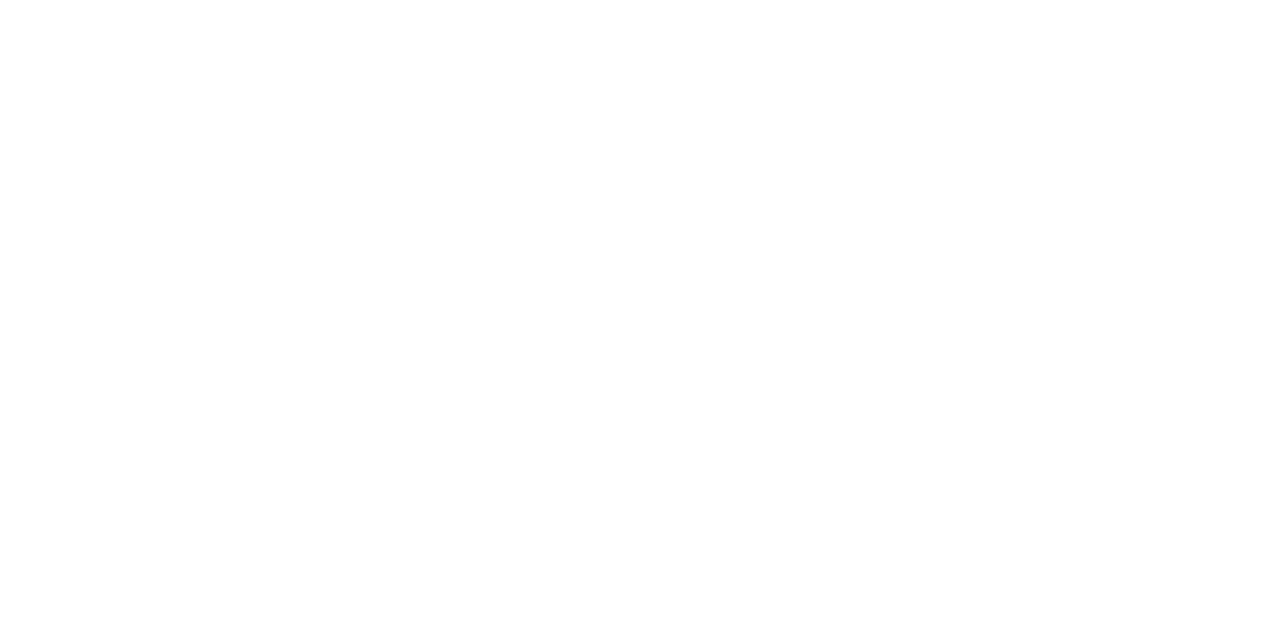
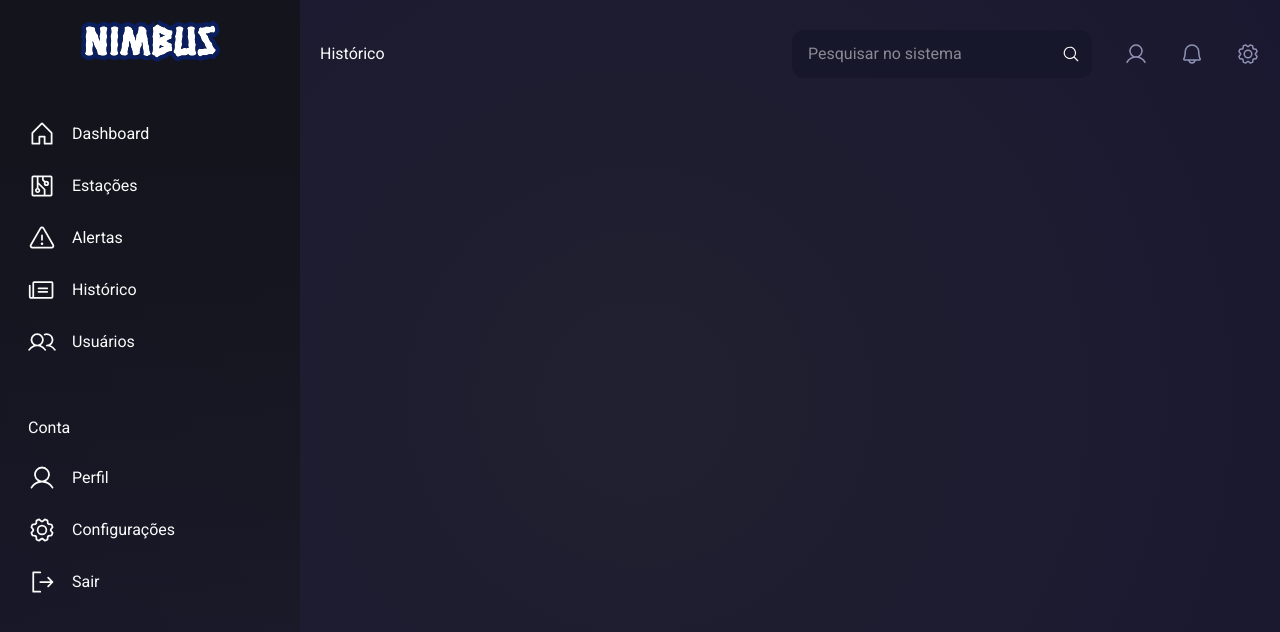
Before and after one commit to FR0M-ZER0/nimbus-front, a React (Vite) app: page /admin/logs in a window 1280 px wide. Before the commit this address had no page. Shown: the top 632 px of the page. Built offline with nearby package versions, Linux system fonts and the light colour scheme.

Commit message:
feat[F0-54]: Adiciona texto de título dinâmico

```diff
--- a/src/App.jsx
+++ b/src/App.jsx
@@ -10,7 +10,13 @@
 		<Routes>
 			{/* Rotas do admin */}
 			<Route path='/admin' element={<AdminLayout />} >
-				<Route index element={<DashboardPage/>} />
+				<Route index element={<DashboardPage />} />
+				<Route path='stations' element={<DashboardPage />} />
+				<Route path='alerts' element={<DashboardPage />} />
+				<Route path='logs' element={<DashboardPage />} />
+				<Route path='users' element={<DashboardPage />} />
+				<Route path='profile' element={<DashboardPage />} />
+				<Route path='settings' element={<DashboardPage />} />
 			</Route>
 		</Routes>
 	)
--- a/src/components/Topbar.jsx
+++ b/src/components/Topbar.jsx
@@ -15,6 +15,7 @@
                 </div>
 
                 <div className='flex'>
+                    {/* TODO: Adicionar o componente LINK a cada icone */}
                     <UserIcon size={24} className='alt-light-color-text' />
                     <BellIcon size={24} className='alt-light-color-text mx-8' />
                     <GearIcon size={24} className='alt-light-color-text' />
--- a/src/pages/admin/Layout.jsx
+++ b/src/pages/admin/Layout.jsx
@@ -1,14 +1,28 @@
 import React from 'react'
-import { Outlet } from 'react-router'
+import { Outlet, useLocation } from 'react-router'
 import Sidebar from '../../components/Sidebar'
 import Topbar from '../../components/Topbar'
 
 function Layout() {
+    const location = useLocation()
+
+    const pageTitles = {
+        '/admin': 'Dashboard',
+        '/admin/stations': 'Estações',
+        '/admin/alerts': 'Alertas',
+        '/admin/logs': 'Histórico',
+        '/admin/users': 'Usuários',
+        '/admin/profile': 'Perfil',
+        '/admin/settings': 'Configurações',
+    }
+
+    const title = pageTitles[location.pathname] || 'Admin'
+
     return (
         <div className='flex min-h-screen max-w-screen gradient-dark-bg main-light-color-text'>
             <Sidebar />
             <div className='flex-1 px-[20px]'>
-                <Topbar title={'Teste'} />
+                <Topbar title={title} />
                 <Outlet />
             </div>
         </div>
```
